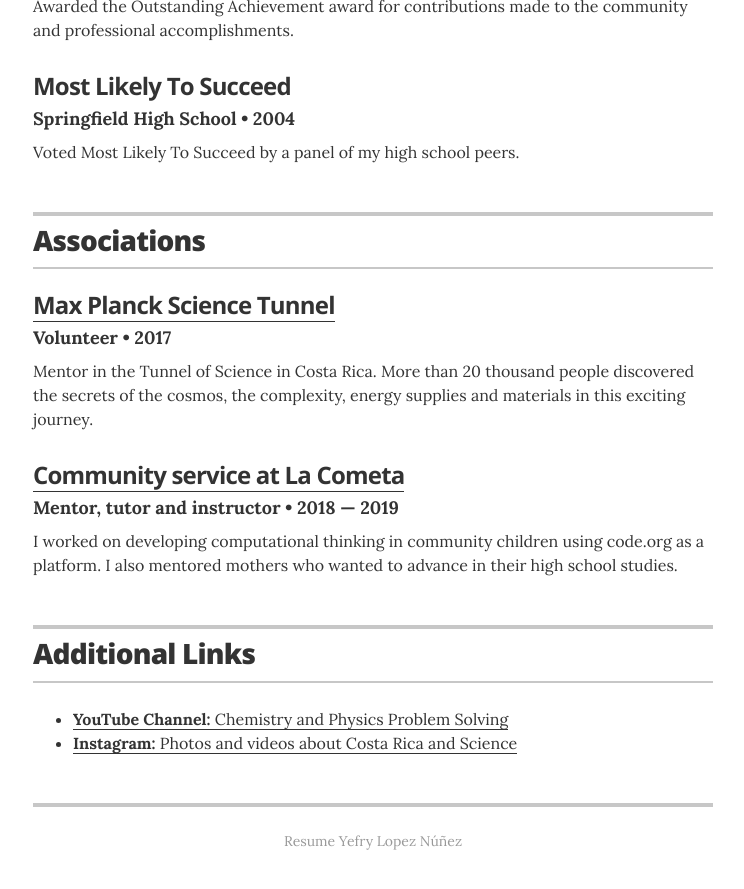
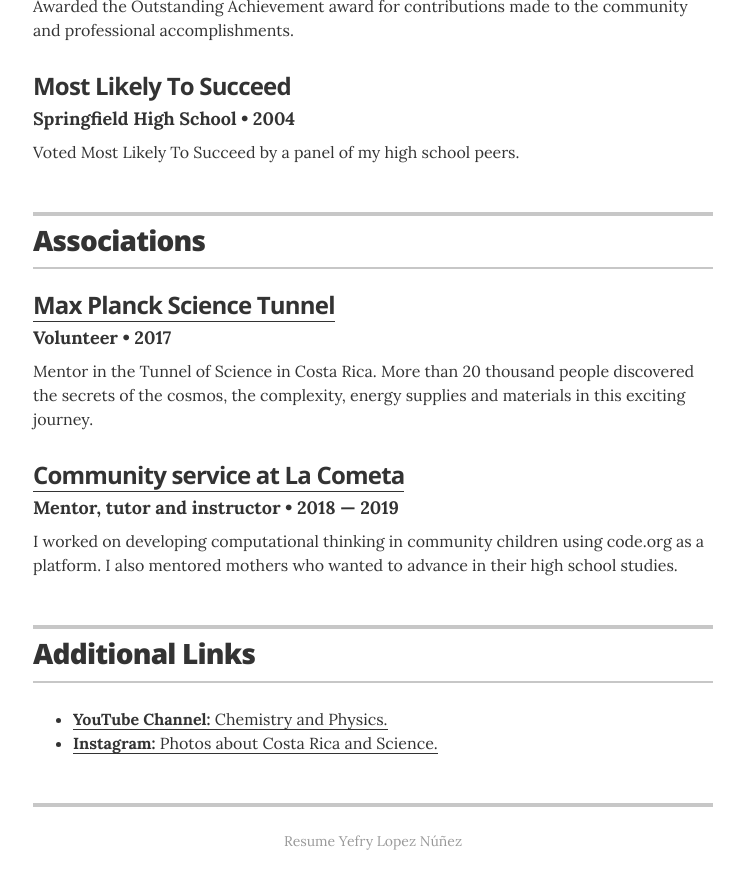
Before and after one commit to jeff0994/jeff0994.github.io, a Jekyll site: the page built from index.html, in a window 1280 px wide and 900 px high, scrolled down 3675 px. Shown: the top 889 px of the window, without its empty margins (267-1011 px from the left). Built offline with Jekyll 4.4.1, drawn with Linux system fonts in a browser that asks for light colours.

Commit message:
Update links.yml

```diff
--- a/_data/links.yml
+++ b/_data/links.yml
@@ -1,5 +1,5 @@
 # links
 - url: https://www.youtube.com/c/YefryLopez
-  description: <b>YouTube Channel:</b> Chemistry and Physics Problem Solving
+  description: <b>YouTube Channel:</b> Chemistry and Physics.
 - url: https://www.instagram.com/yefry.lopez94/
-  description: <b>Instagram:</b> Photos and videos about Costa Rica and Science
+  description: <b>Instagram:</b> Photos about Costa Rica and Science.
```
